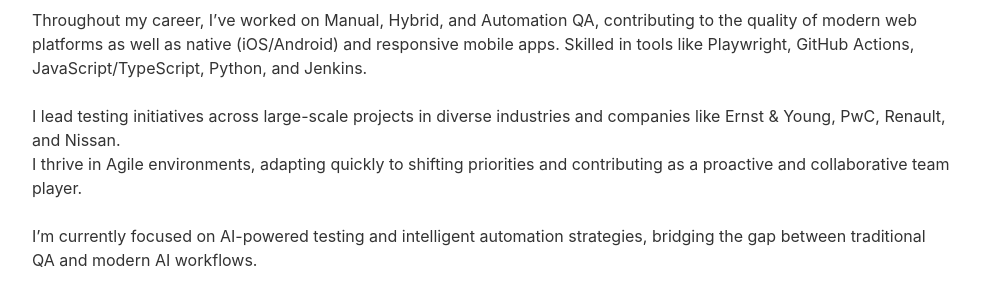
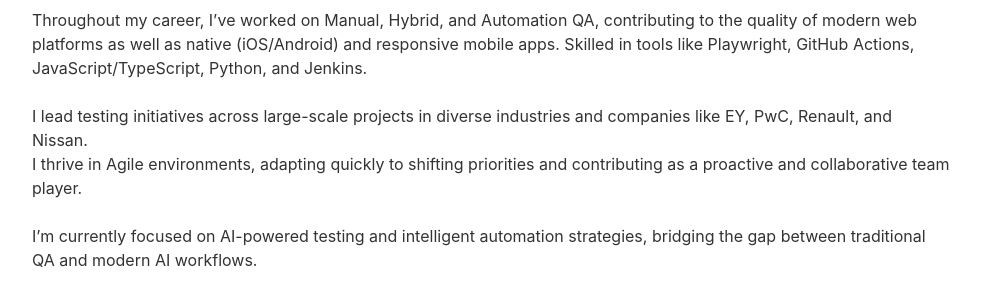
Before and after one commit to cvera08/full-resume, a Jekyll site: the page built from index.html, in a window 1280 px wide and 900 px high, scrolled down 396 px. Shown: the part 154-447 px from the top of the window, without its empty margins (148-1131 px from the left). Built offline with Jekyll 4.4.1, drawn with Linux system fonts in a browser that asks for light colours.

Commit message:
style: shorten EY Ernst & Young paragraph

```diff
--- a/_data/data.yml
+++ b/_data/data.yml
@@ -43,7 +43,7 @@ evaluation:
     GitHub Actions, JavaScript/TypeScript, Python, and Jenkins.
     <br>
     I lead testing initiatives across large-scale projects in diverse industries
-    and companies like Ernst & Young, PwC, Renault, and Nissan.
+    and companies like EY, PwC, Renault, and Nissan.
     I thrive in Agile environments, adapting quickly to shifting priorities and contributing as a proactive and collaborative team player.
     <br>
     I’m currently focused on AI-powered testing and intelligent automation strategies, bridging the gap between traditional QA and modern AI workflows.
```
